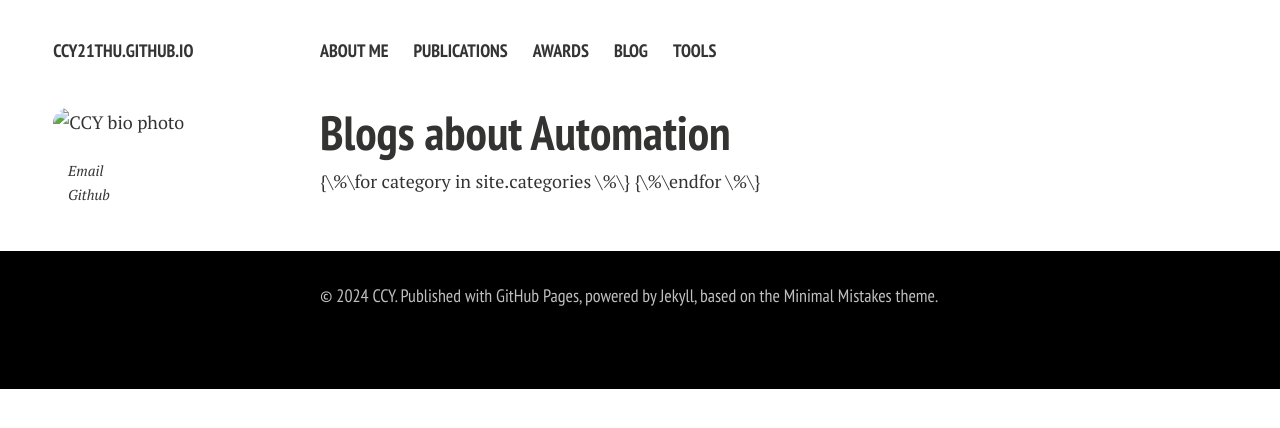
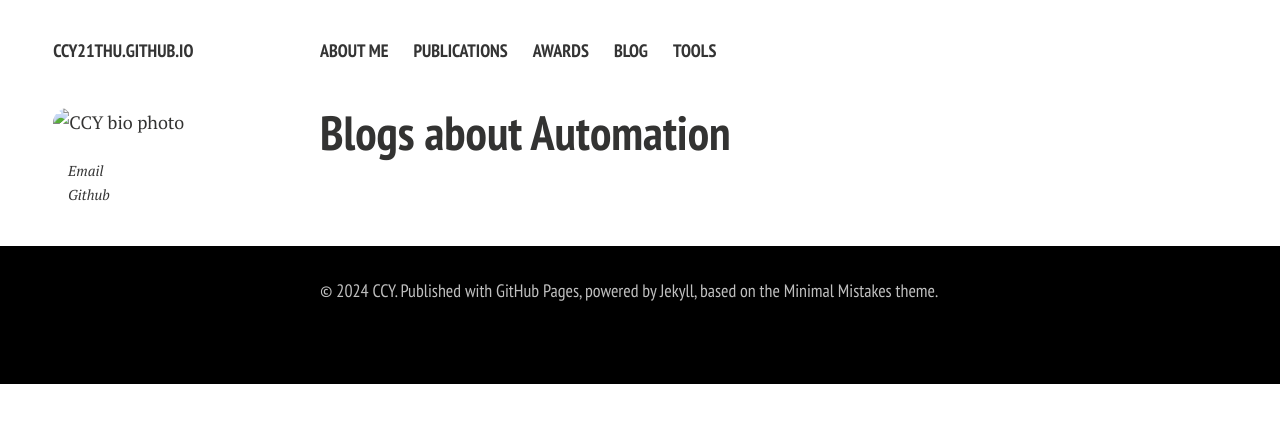
Before and after one commit to ccy23thu/ccy21thu.github.io, a Jekyll site: the page built from blog/auto/index.html, in a window 1280 px wide. Shown: the top 428 px of the page. Built offline with Jekyll 4.4.1, drawn with Linux system fonts in a browser that asks for light colours; nearby versions of some CDN libraries; some web fonts are replaced; comment, search, counter and statistics services are not loaded; a style sheet for code colours, icons or effects is not loaded.

Commit message:
Update index.html

```diff
--- a/blog/auto/index.html
+++ b/blog/auto/index.html
@@ -4,21 +4,21 @@ title: Blogs about Automation
 ---
 
 <div id="archives">
-{\%\for category in site.categories \%\}
+{% for category in site.categories %}
 	{% if category == "auto" %}
   <div class="archive-group">
-    {\%\capture category_name \%\}\{\{ category | first \}\}{\%\endcapture \%\}
-    <div id="#\{\{ category_name | slugize \}\}"></div>
+    {% capture category_name %}{{ category | first }}{%endcapture %}
+    <div id="#{{ category_name | slugize }}"></div>
     <p></p>
 
-    <h3 class="category-head">\{\{ category_name \}\} (\{\{site.categories[category_name].size()\}\})</h3>
-    <a name="\{\{ category_name | slugize \}\}"></a>
-    {\%\for post in site.categories[category_name] \%\}
+    <h3 class="category-head">{{ category_name }} ({{site.categories[category_name].size()}})</h3>
+    <a name="{{ category_name | slugize }}"></a>
+    {%for post in site.categories[category_name] %}
     <article class="archive-item">
-      <h4><a href="\{\{ site.baseurl \}\}\{\{ post.url \}\}">\{\{ post.title \}\}</a></h4>
+      <h4><a href="{{ site.baseurl }}{{ post.url }}">{{ post.title }}</a></h4>
     </article>
-    {\%\endfor \%\}
+    {% endfor %}
   </div>
 	{% endif %}
-{\%\endfor \%\}
+{%endfor %}
 </div>
```
